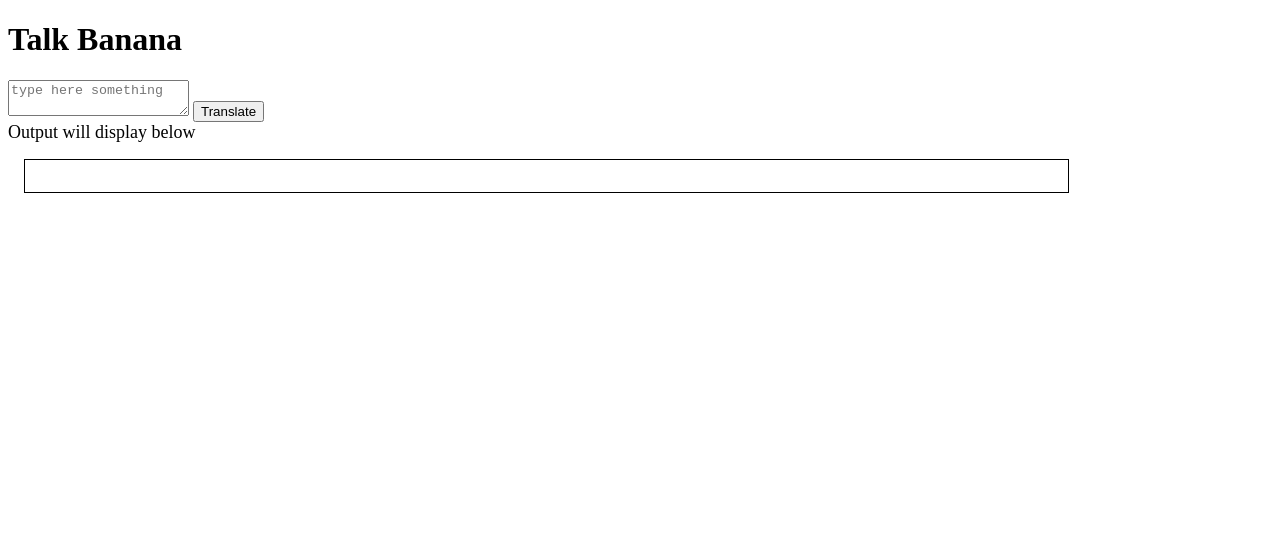
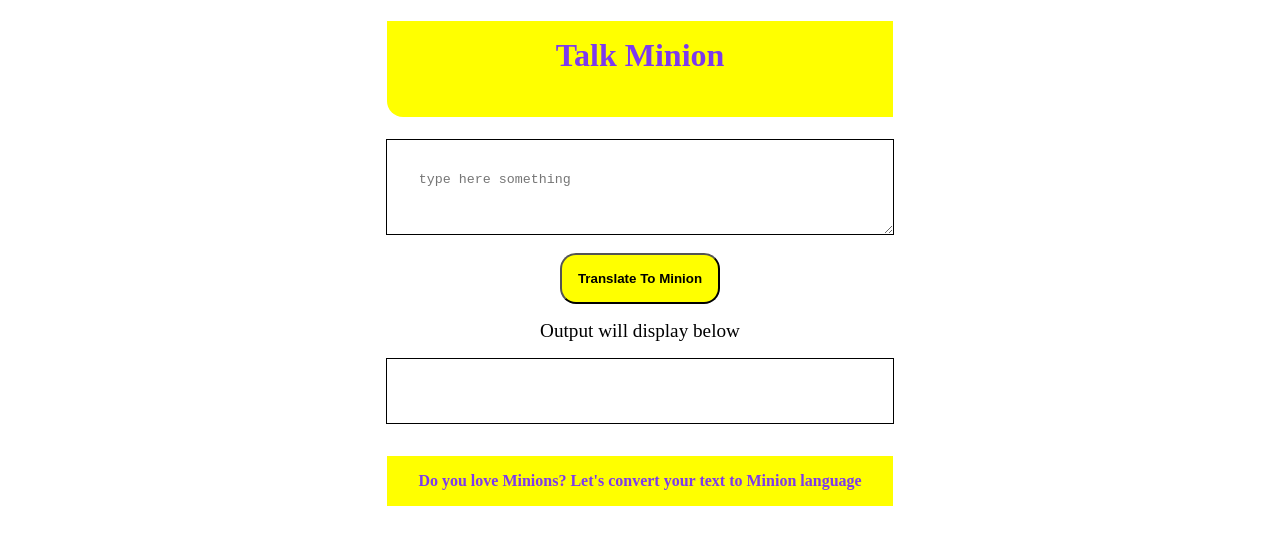
Before and after one commit to RutujaGudaghe/JavascriptCode, a plain HTML site: page index.html in a window 1280 px wide. Drawn offline with Linux system fonts and the light colour scheme.

Commit message:
created a website for minion lang

```diff
--- a/index.html
+++ b/index.html
@@ -7,22 +7,68 @@
 <style>
     #output{
         border: 1px solid black;
-        padding: 1rem;
-        width: 80%;
-        margin:1rem;
-        padding: 1rem;
+        padding: 2rem;
+        width: 35%;
+        margin:auto;
+        display: block;
+    }
+    .minion{
+        padding: 1rem 1rem;
+    color:#7c3aed;
+    font-size: xx-large;
+        margin-left: 30%;
+        margin-right: 30%;
+    text-align: center;
+    height: 4rem;
+    background-color: yellow;
+
+    border-bottom-left-radius: 1rem;
+    }
+    #txt-input{
+        border: 1px solid black;
+        padding: 2rem;
+        width: 35%;
+        margin:auto;
+        display: block;
+    }
+    #btn-translate{
+        padding: 1rem 1rem;
+        margin:auto;
+        display:block;
+        border-radius: 1rem;
+        background-color: yellow;
+        font-weight:bold ;
+    }
+    .display-line{
+        padding: 1rem 1rem;
+        font-size: larger;
+        text-align: center;
+    }
+    .footer{
+        padding: 1rem 1rem;
+    color:#7c3aed;
+        margin-left: 30%;
+        margin-right: 30%;
+        margin: 2rem 30%;
+    text-align: center;
+        font-weight: bold;
+    background-color: yellow;
     }
 </style>
 </head>
 <body>
-    <h1>Talk Banana</h1>
+    <h1 class="minion">Talk Minion</h1>
     <textarea id="txt-input" placeholder="type here something"></textarea>
-    <button id="btn-translate">Translate</button>
+    <br>
+    <button id="btn-translate">Translate To Minion </button>
 
-    <div style="font-size: large;">Output will display below</div>
+    <div class="display-line">Output will display below</div>
     <div id="output"></div>
 
     <script src="app.js" type="text/Javascript"></script>
+<footer>
+<div class="footer">Do you love Minions? Let's convert your text to Minion language </div>
 
+</footer>
 </body>
 </html>
```
